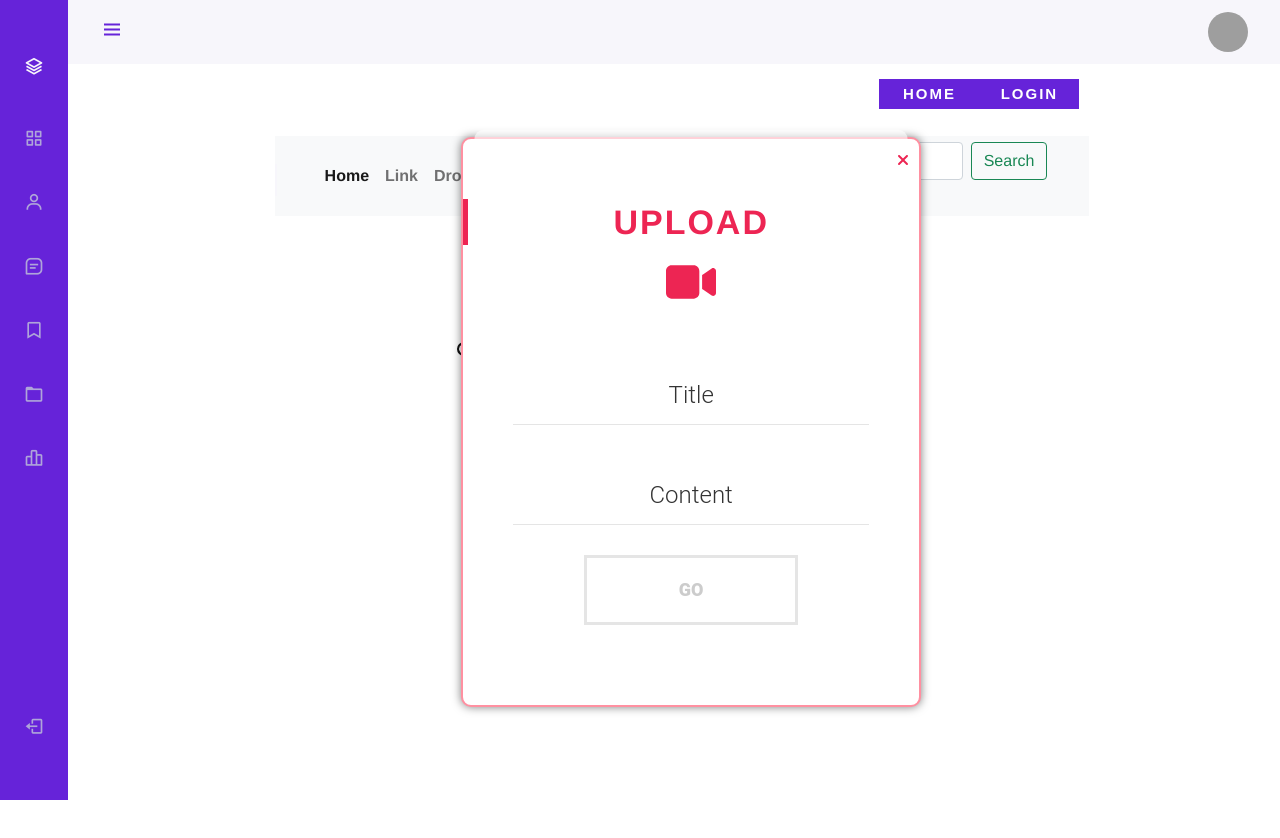
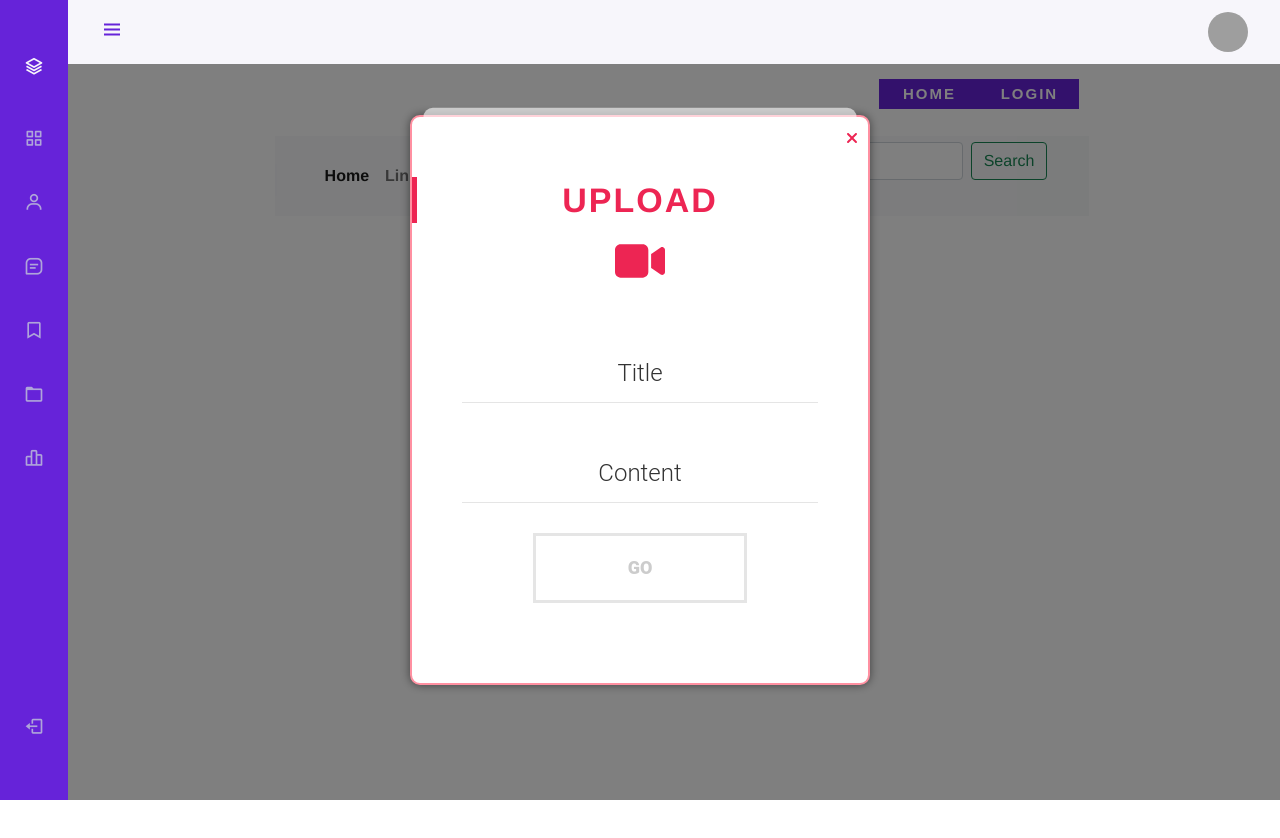
Before and after one commit to kiy3035/vue, a Vue app: page / in a window 1280 px wide. Both pictures are taken after a click on the button 682 px from the left and 416 px from the top of the page. Shown: the top 838 px of the page. Built offline with nearby package versions, Linux system fonts and the light colour scheme; no server answers; grey boxes are pictures that could not be loaded; a web font is replaced by a local one.

Commit message:
feat: vue

```diff
--- a/src/components/AddVideoComp.vue
+++ b/src/components/AddVideoComp.vue
@@ -1,14 +1,23 @@
 <template>
   <div>
+    <div :class="{ 'dark-background': showComp }">
       <div style="margin-top:10%;" >
         <input type="file" ref="videoInput" style="display: none" />
-      <button class="dotted-border">
-        <font-awesome-icon :icon="['fas', 'plus-circle']" v-if="showPlusIcon" @click="addComp" style="width:150px; height:150px;"/>
+        <button class="btnAdd">
+          <font-awesome-icon
+            :icon="['fas', 'plus']"
+            v-if="showPlusIcon"
+            @click="addComp"
+            :class="{ 'hovered': isHovered }"
+            @mouseover="isHovered = true"
+            @mouseout="isHovered = false"
+            style="width:150px; height:150px;" />
           <AddVideoDetailComp v-if="showComp" ref="detailCompRef" @closeForm="closeComp"/>
         </button>
         <div v-if="selectedFile">
           <p>Selected File: {{ selectedFile.name }}</p>
           <input v-model="fileTitle" placeholder="Enter file title" />
+        </div>
       </div>
     </div>
   </div>
@@ -27,6 +36,7 @@ export default {
       fileTitle: "", // 파일 제목을 저장할 데이터
       showComp: false,
       showPlusIcon: true,
+      isHovered: false,
     };
   },
   components: {
@@ -52,20 +62,31 @@ export default {
 
 
 <style scoped>
-.dotted-border {
-  border: 2px dotted #333;
+
+.dark-background {
+  background-color: rgba(0, 0, 0, 0.5);
+  position: fixed;
+  top: 0;
+  left: 0;
+  width: 100%;
+  height: 100%;
+  z-index: 10; /* 다른 요소들보다 위에 나타나도록 설정 */
+}
+
+.btnAdd {
+  border: 1px solid transparent;
   padding: 5px;
   background-color: #fff;
   cursor: pointer;
   display: inline-block;
   border-radius: 8px;
-  width: 450px;
-  transition: background-color 0.3s ease; /* 트랜지션 효과 추가 */
+  width: 150px;
+  transition: color 0.3s ease; /* 트랜지션 효과 추가 */
 }
 
-/* 마우스를 올렸을 때의 스타일 */
-.dotted-border:hover {
-  background-color: #ddd;
+.hovered {
+  color: #d3aad4; /* hover 시 글자색 변경 */
 }
 
+
 </style>
--- a/src/components/SidebarComp.vue
+++ b/src/components/SidebarComp.vue
@@ -5,7 +5,7 @@
                 <i class='bx bx-menu' id="header-toggle"></i>
             </div>
             <div class="header_img">
-                <img src="https://i.imgur.com/hczKIze.jpg" alt="">
+                <img src="https://mblogthumb-phinf.pstatic.net/MjAxOTA4MDdfMSAg/MDAxNTY1MTQyNzkzNDYy.zod5wXpr-P3Hv2T1R0tlZNzYuaLG-KS4bh_pbr_rmDog.H653hrO-lfdGV86Aij_KDbdLxo8FE02lTBCEkj4vzI8g.PNG.ilt9525/%EC%B0%B0%EB%A6%AC_%EC%95%84%EB%8B%B4_%EB%A6%AC%EB%B2%84%ED%92%80.png?type=w800" alt="">
             </div>
         </header>
         <div class="l-navbar" id="nav-bar">
--- a/src/css/addVideoForm.css
+++ b/src/css/addVideoForm.css
@@ -401,7 +401,6 @@
   }
 
   body {
-    background-image: url(https://lh4.googleusercontent.com/-XplyTa1Za-I/VMSgIyAYkHI/AAAAAAAADxM/oL-rD6VP4ts/w1184-h666/Android-Lollipop-wallpapers-Google-Now-Wallpaper-2.png);
     background-position: center;
     background-size: cover;
     background-repeat: no-repeat;
@@ -418,8 +417,8 @@
     width: 100%;
     max-width: 460px;
     position: absolute;
-    top: 30%;
-    left: 54%;
+    top: 50%;
+    left: 50%;
     transform: translate(-50%, -50%);
     -webkit-transform: translate(-50%, -50%);
     -ms-transform: translate(-50%, -50%);
--- a/src/main.js
+++ b/src/main.js
@@ -2,7 +2,7 @@ import { createApp } from 'vue';
 import App from './App.vue';
 import router from './router';
 import { library } from '@fortawesome/fontawesome-svg-core';
-import { faPlusCircle } from '@fortawesome/free-solid-svg-icons';
+import { faPlus } from '@fortawesome/free-solid-svg-icons';
 import { faTimes } from '@fortawesome/free-solid-svg-icons';
 import { faVideo } from '@fortawesome/free-solid-svg-icons';
 import { faCheck } from '@fortawesome/free-solid-svg-icons';
@@ -11,7 +11,7 @@ import { FontAwesomeIcon } from '@fortawesome/vue-fontawesome';
 import axios from 'axios';
 
 
-library.add(faPlusCircle);
+library.add(faPlus);
 library.add(faTimes);
 library.add(faVideo);
 library.add(faCheck);
--- a/vue.config.js
+++ b/vue.config.js
@@ -4,7 +4,4 @@ module.exports = defineConfig({
   devServer: {
     port: 8001, // 변경하고자 하는 포트 번호
   },
-  configureWebpack: {
-    devtool: 'source-map'
-  }
 })
```
Also changed, not shown: src/components/AddVideoDetailComp.vue (+3 -32 lines). Lines whose indentation alone changed are shown as unchanged.
